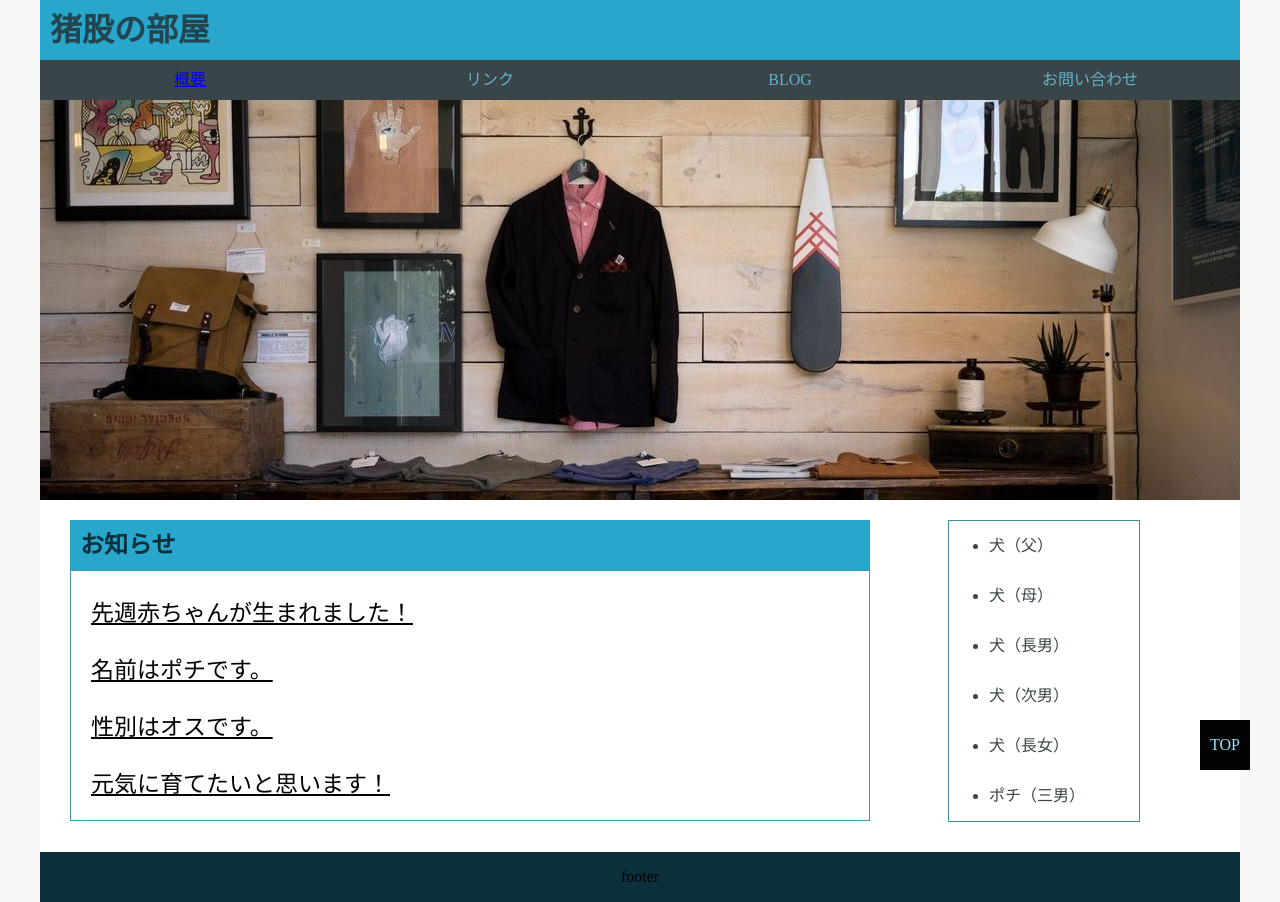
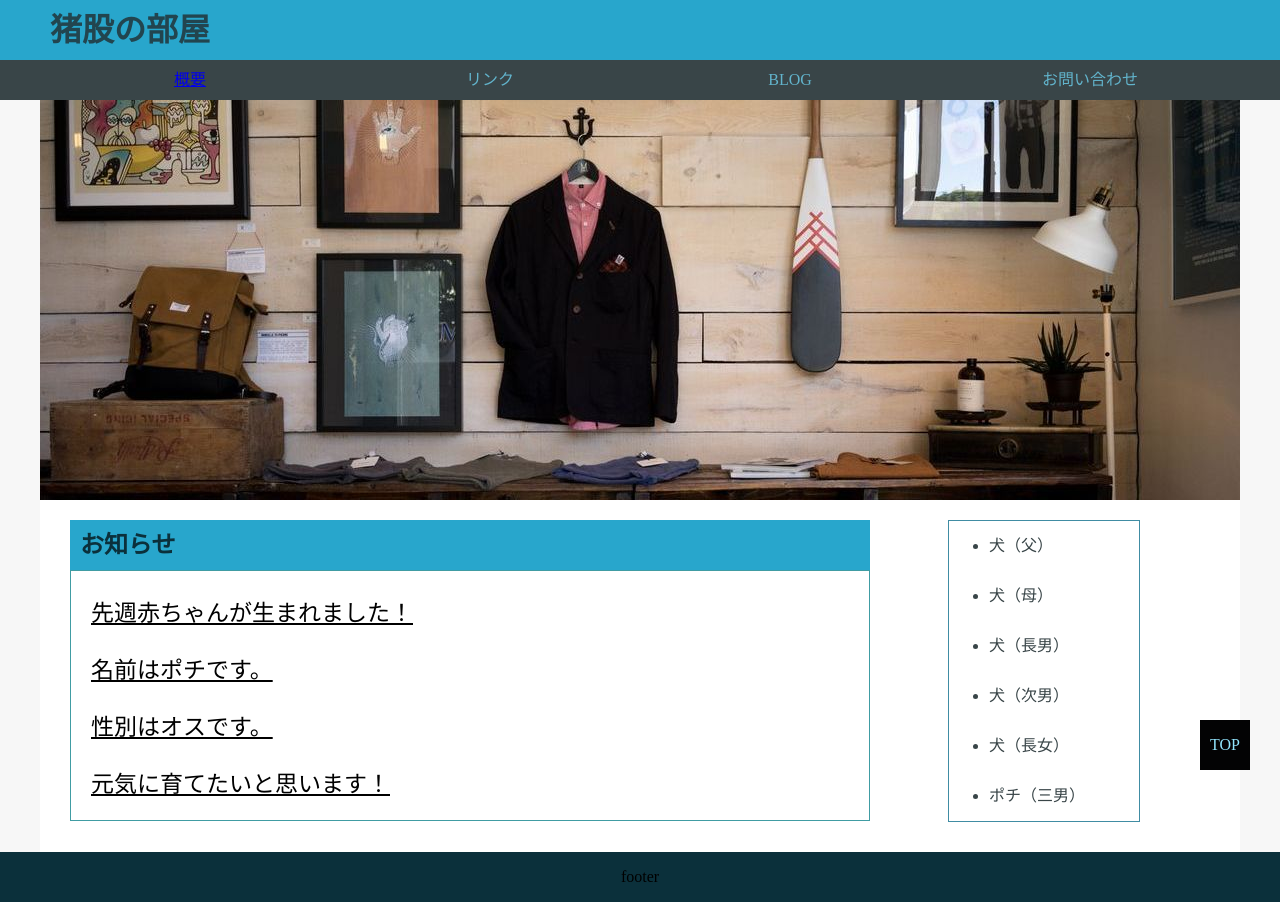
Before and after one commit to inomata003442/HtmlCss, a plain HTML site: page html/index.html in a window 1280 px wide. Drawn offline with Linux system fonts and the light colour scheme.

Commit message:
課題前の変更

```diff
--- a/css/common.css
+++ b/css/common.css
@@ -4,28 +4,34 @@ body{
 }
 
 header{
-    width: 1200px;
+    width: 100%;
     height: 100px;
     margin:0 auto;
+    background-color: #28a6cc;
 }
-
-header h1 {
+header div{
+    width: 1200px;
+    margin:0 auto 0 auto;
+}
+header div h1 {
     margin: 0;  /*ブラウザが勝手に作っちゃうマージンを０で初期化*/
     height: 60px;
     line-height: 60px; /*一行の時のみ、heightの値と同じにすると縦の中央寄せが可能*/
     color: #22454f;
-    background-color: #28a6cc;
     padding-left: 10px;
 }
-
+header nav{
+    width:100%;
+    background-color: #394548;
+}
 header ul{
     padding:0;
-    margin: 0;
+    margin: 0 auto;
     width: 1200px;
     height: 40px;
     line-height: 40px;
+    background-color: #394548;
 }
-
 header ul li{
     list-style:none;
     margin: 0;
@@ -34,19 +40,17 @@ header ul li{
     height: 40px;
     line-height: 40px;
     color: #62b4cc;
-    background-color: #394548;
     text-align: center;
 }
 
 footer{
     display:table;
-    width:1200px;
+    width:100%;
     height:50px;
     margin:auto;
     background:#0b303b;
 }
-
-#footer-inner{
+footer #footer-inner{
     display:table-cell;
     vertical-align:middle;
     text-align:center;
--- a/html/index.html
+++ b/html/index.html
@@ -7,7 +7,10 @@
     </head>
     <body>
         <header>
+            <div>
                 <h1>猪股の部屋</h1>
+            </div>
+            <nav>
                 <ul>
                     <li>
                         <a href="#">概要</a>
@@ -16,6 +19,7 @@
                     <li>BLOG</li>
                     <li>お問い合わせ</li>
                 </ul>
+            </nav>
         </header>
         <div id="wrapper">
             <section id="main-image">
```
Lines whose indentation alone changed are shown as unchanged.
